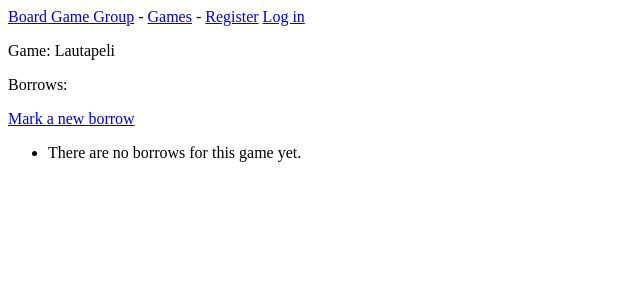
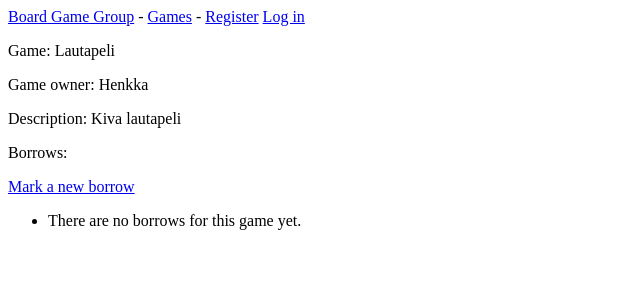
Before and after one commit to HenkkaK/BoardGameGroup, a Django app: page /games/1/ in a window 1280 px wide. Shown: the top 300 px of the page, without its empty margins (0-640 px from the left). Run offline with Django 4.2, Linux system fonts and the light colour scheme; data comes from the database, SQL or seed files in the repository; data that the repository does not hold is empty.

Commit message:
changed html files

```diff
--- a/board_game_groups/templates/board_game_groups/game.html
+++ b/board_game_groups/templates/board_game_groups/game.html
@@ -3,7 +3,8 @@
 {% block content %}
 
 <p>Game: {{ game }}</p>
-
+<p>Game owner: {{ game.owner }}</p>
+<p>Description: {{ game.description }}</p>
 <p>Borrows:</p>
 <p>
     <a href="{% url 'board_game_groups:new_borrow' game.id %}">Mark a new borrow</a>
--- a/board_game_groups/templates/board_game_groups/games.html
+++ b/board_game_groups/templates/board_game_groups/games.html
@@ -8,8 +8,6 @@
   <li>
 
     <a href="{% url 'board_game_groups:game' game.id %}">{{ game }}</a>
-    <p>Game owner: {{ game.owner }}</p>
-    <p>{{ game.description|linebreaks }}</p>
     {% if game.is_borrowed %}
     <p>Game is borrowed.</p>
     {% else %}
```
